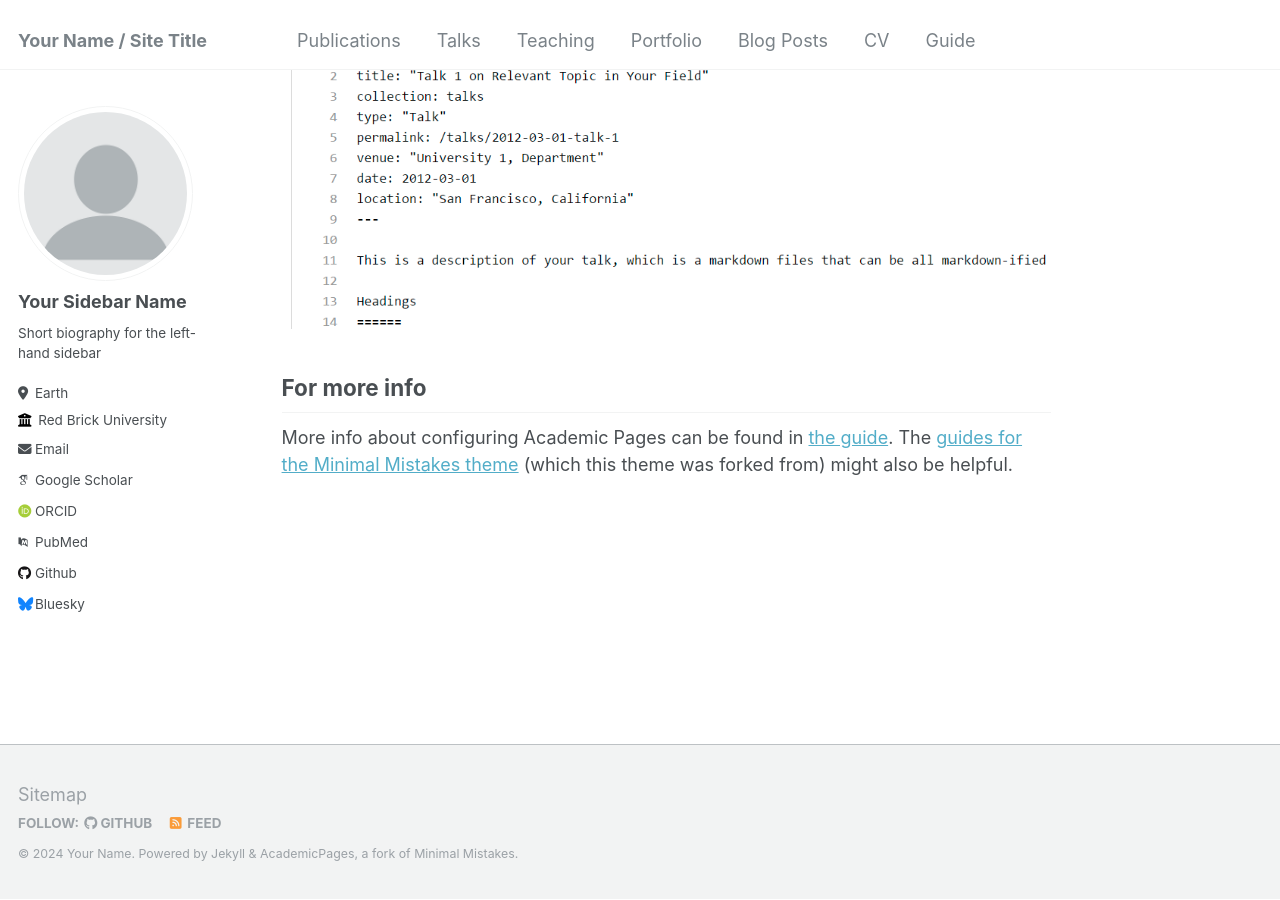
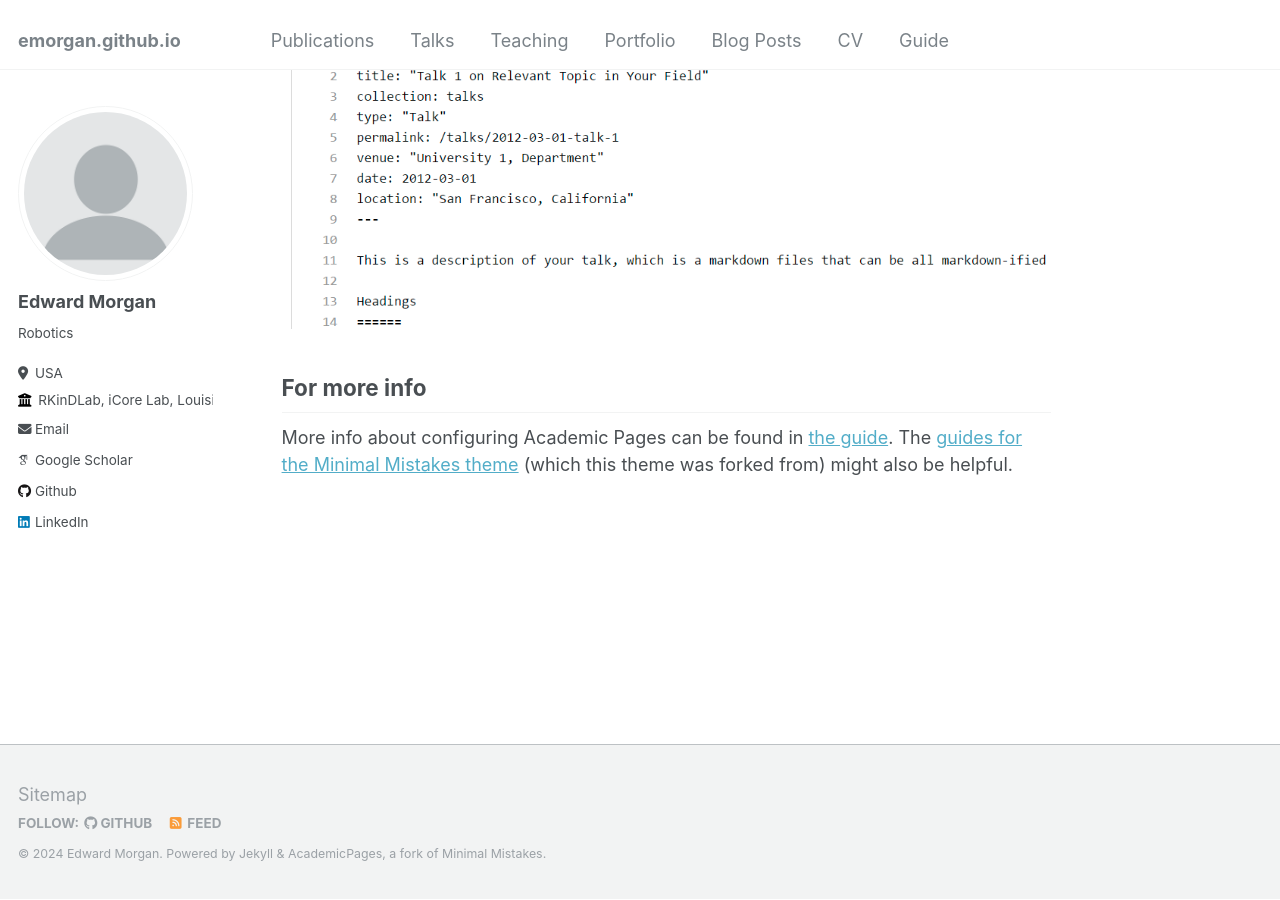
Before and after one commit to Eddy-Morgan/emorgan.github.io, a Jekyll site: the page built from _pages/about.md, in a window 1280 px wide and 900 px high, scrolled down 2632 px. Built offline with Jekyll 4.4.1, drawn with Linux system fonts in a browser that asks for light colours; some web fonts are replaced.

Commit message:
update profile

```diff
--- a/_config.yml
+++ b/_config.yml
@@ -8,13 +8,13 @@
 
 # Basic Site Settings
 locale                   : "en-US"
-title                    : "Your Name / Site Title"
+title                    : #"Your Name / Site Title"
 title_separator          : "-"
-name                     : &name "Your Name"
-description              : &description "personal description"
-url                      : https://academicpages.github.io # the base hostname & protocol for your site e.g. "https://mmistakes.github.io"
+name                     : &name "Edward Morgan"
+description              : &description "Robotics"
+url                      : https://edxmorgan.github.io # the base hostname & protocol for your site e.g. "https://mmistakes.github.io"
 baseurl                  : "" # the subpath of your site, e.g. "/blog"
-repository               : "academicpages/academicpages.github.io"
+repository               : "edxmorgan.github.io/"
 
 # Site Author - The following control what appear as part of the author content on the side bar.
 #               If a field is blank the icon and link will not appear, otherwise it will be shown.
@@ -22,33 +22,33 @@ repository               : "academicpages/academicpages.github.io"
 author:
   # Biographic information
   avatar           : "profile.png"
-  name             : "Your Sidebar Name"
+  name             : "Edward Morgan"
   pronouns         : # example: "she/her"
-  bio              : "Short biography for the left-hand sidebar"
-  location         : "Earth"
-  employer         : "Red Brick University"
+  bio              : "Robotics"
+  location         : "USA"
+  employer         : "RKinDLab, iCore Lab, Louisiana State University"
   uri              : # URL
-  email            : "none@example.org"
+  email            : "emorg31@lsu.edu"
 
   # Academic websites
   arxiv            : # URL - Update with the correct link to your profile
-  googlescholar    : "https://scholar.google.com/citations?user=PS_CX0AAAAAJ"
+  googlescholar    : "https://scholar.google.com/citations?user=y5jZ-kwAAAAJ&hl=en&authuser=1"
   impactstory      : # URL
-  orcid            : "http://orcid.org/yourorcidurl"
+  orcid            : #"http://orcid.org/yourorcidurl"
   semantic         : # URL
-  pubmed           : "https://www.ncbi.nlm.nih.gov/pubmed/?term=john+snow"
+  pubmed           : #"https://www.ncbi.nlm.nih.gov/pubmed/?term=john+snow"
   researchgate     : # URL
 
   # Repositories and software development
   bitbucket        : # Username - Update with your username on the site
   codepen          : # Username
   dribbble         : # Username
-  github           : "academicpages"
+  github           : "https://github.com/edxmorgan?tab=repositories"
   kaggle           : # Username
   stackoverflow    : # User number or user number and name (i.e., use "1" or "1/jeff-atwood")
 
   # Social media
-  bluesky          : "bsky.app" # Replace this with you Bluesky username
+  bluesky          : #"bsky.app" # Replace this with you Bluesky username
   facebook         : # Username
   flickr           : # Username
   foursquare       : # Username
@@ -57,7 +57,7 @@ author:
   keybase          : # Username
   instagram        : # Username
   lastfm           : # Username
-  linkedin         : # Username
+  linkedin         : https://www.linkedin.com/in/edward-morgan-b30ab387/
   mastodon         : # URL
   medium           : # URL
   pinterest        : # Username
```
